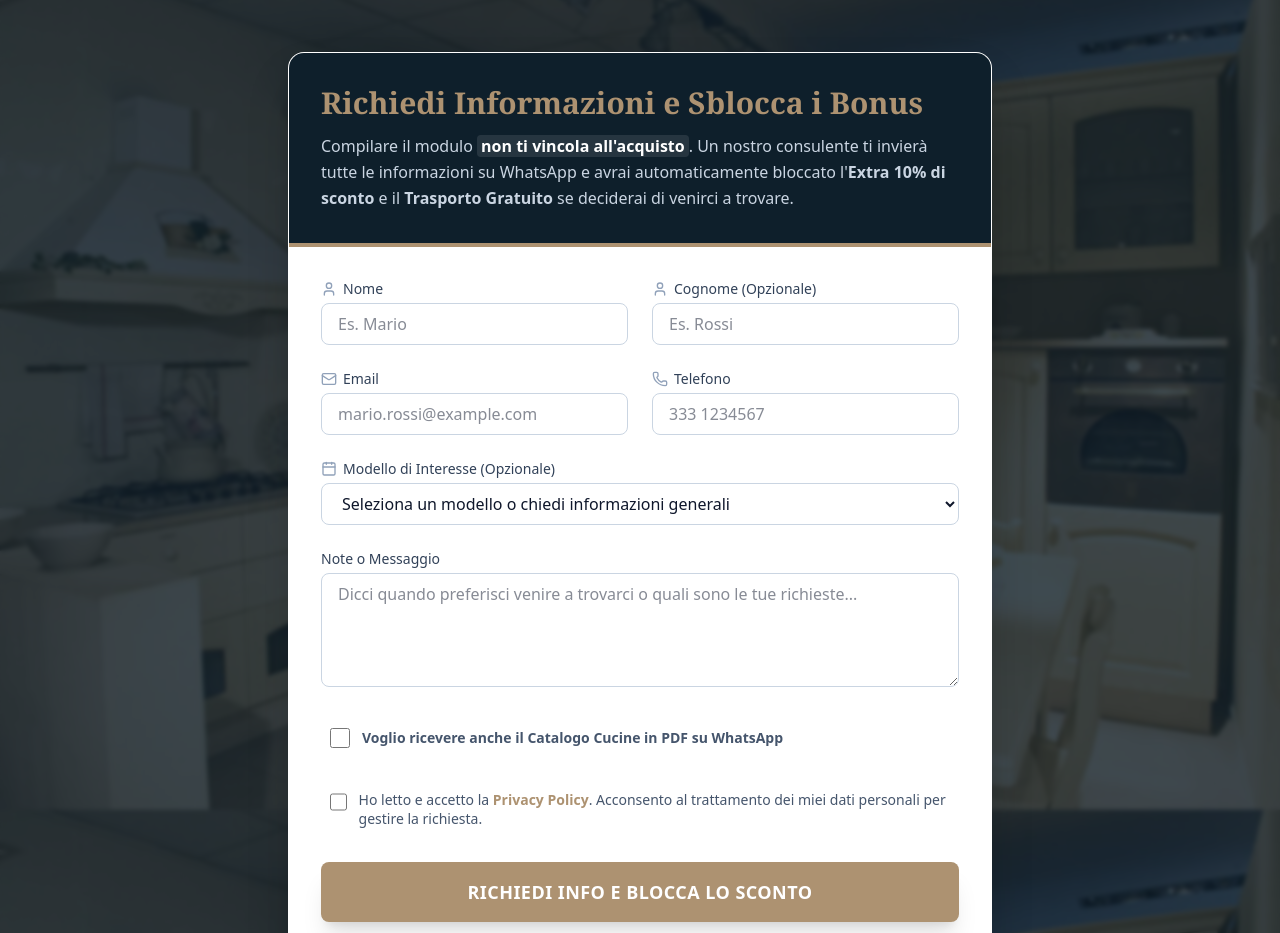
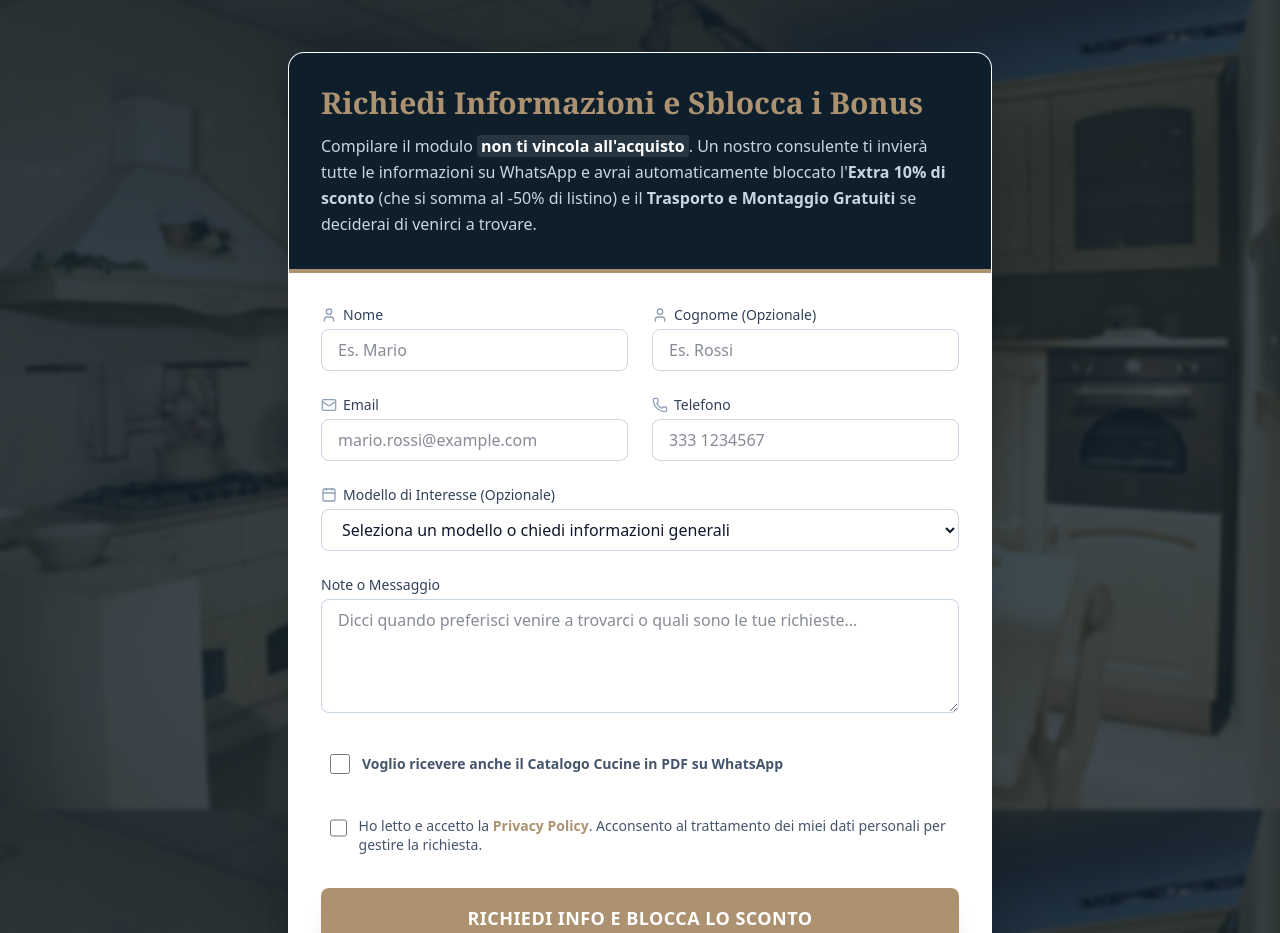
Before and after one commit to CreativiaStudio/ciessehome, a Next.js app: page / in a window 1280 px wide. Shown: the part 6440-7373 px from the top of the page. Built offline with nearby package versions, Linux system fonts and the light colour scheme.

Commit message:
fix: Specificato che l'Extra 10% si somma al -50% di base e include il trasporto

```diff
--- a/app/page.tsx
+++ b/app/page.tsx
@@ -511,14 +511,14 @@ export default function Home() {
                   <>
                     <h3 className="text-2xl sm:text-3xl font-bold font-serif text-[#ad9271]">Scopri di più sul modello {formData.kitchenId}</h3>
                     <p className="mt-3 text-slate-300 text-sm sm:text-base leading-relaxed">
-                      Compilare il modulo <strong className="text-white bg-white/10 px-1 rounded">non ti vincola all&apos;acquisto</strong>. Lello ti contatterà su WhatsApp per mandarti <strong>foto reali e dettagli</strong> di questa cucina esatta, bloccando per te l&apos;<strong>Extra 10% di sconto</strong>.
+                      Compilare il modulo <strong className="text-white bg-white/10 px-1 rounded">non ti vincola all&apos;acquisto</strong>. Lello ti contatterà su WhatsApp per mandarti <strong>foto reali e dettagli</strong> di questa cucina esatta, bloccando per te l&apos;<strong>Extra 10% di sconto</strong> (che si somma al -50% di listino) e il <strong>Trasporto e Montaggio Gratuiti</strong>.
                     </p>
                   </>
                 ) : (
                   <>
                     <h3 className="text-2xl sm:text-3xl font-bold font-serif text-[#ad9271]">Richiedi Informazioni e Sblocca i Bonus</h3>
                     <p className="mt-3 text-slate-300 text-sm sm:text-base leading-relaxed">
-                      Compilare il modulo <strong className="text-white bg-white/10 px-1 rounded">non ti vincola all&apos;acquisto</strong>. Un nostro consulente ti invierà tutte le informazioni su WhatsApp e avrai automaticamente bloccato l&apos;<strong>Extra 10% di sconto</strong> e il <strong>Trasporto Gratuito</strong> se deciderai di venirci a trovare.
+                      Compilare il modulo <strong className="text-white bg-white/10 px-1 rounded">non ti vincola all&apos;acquisto</strong>. Un nostro consulente ti invierà tutte le informazioni su WhatsApp e avrai automaticamente bloccato l&apos;<strong>Extra 10% di sconto</strong> (che si somma al -50% di listino) e il <strong>Trasporto e Montaggio Gratuiti</strong> se deciderai di venirci a trovare.
                     </p>
                   </>
                 )}
@@ -659,7 +659,7 @@ export default function Home() {
 
       {/* Sticky Bottom Bar for Mobile Only */}
       <div className="fixed bottom-0 left-0 w-full bg-[#ad9271] text-[#0e1f2b] py-3 px-4 z-50 shadow-[0_-4px_15px_rgba(0,0,0,0.15)] flex md:hidden justify-between items-center border-t border-white/20">
-        <p className="text-xs sm:text-sm font-bold truncate">🎁 Blocca il modello: Extra -10% e Trasporto!</p>
+        <p className="text-xs sm:text-sm font-bold truncate">🎁 Blocca il modello: -50% + Extra -10% + Trasporto!</p>
         <a href="#contact" className="shrink-0 bg-[#0e1f2b] text-white text-xs sm:text-sm px-4 py-2 rounded-lg font-bold hover:bg-slate-800 transition-colors shadow-md">
           Richiedi Info
         </a>
```
